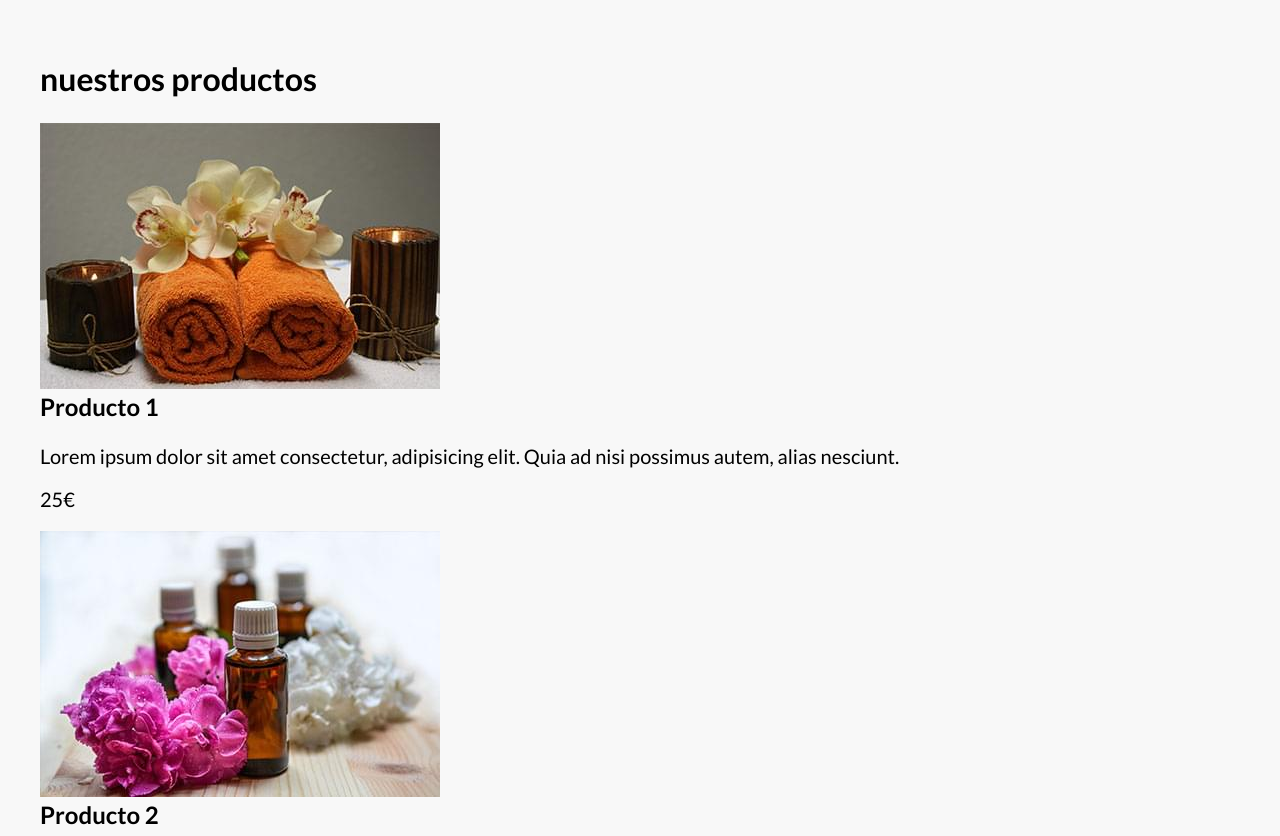
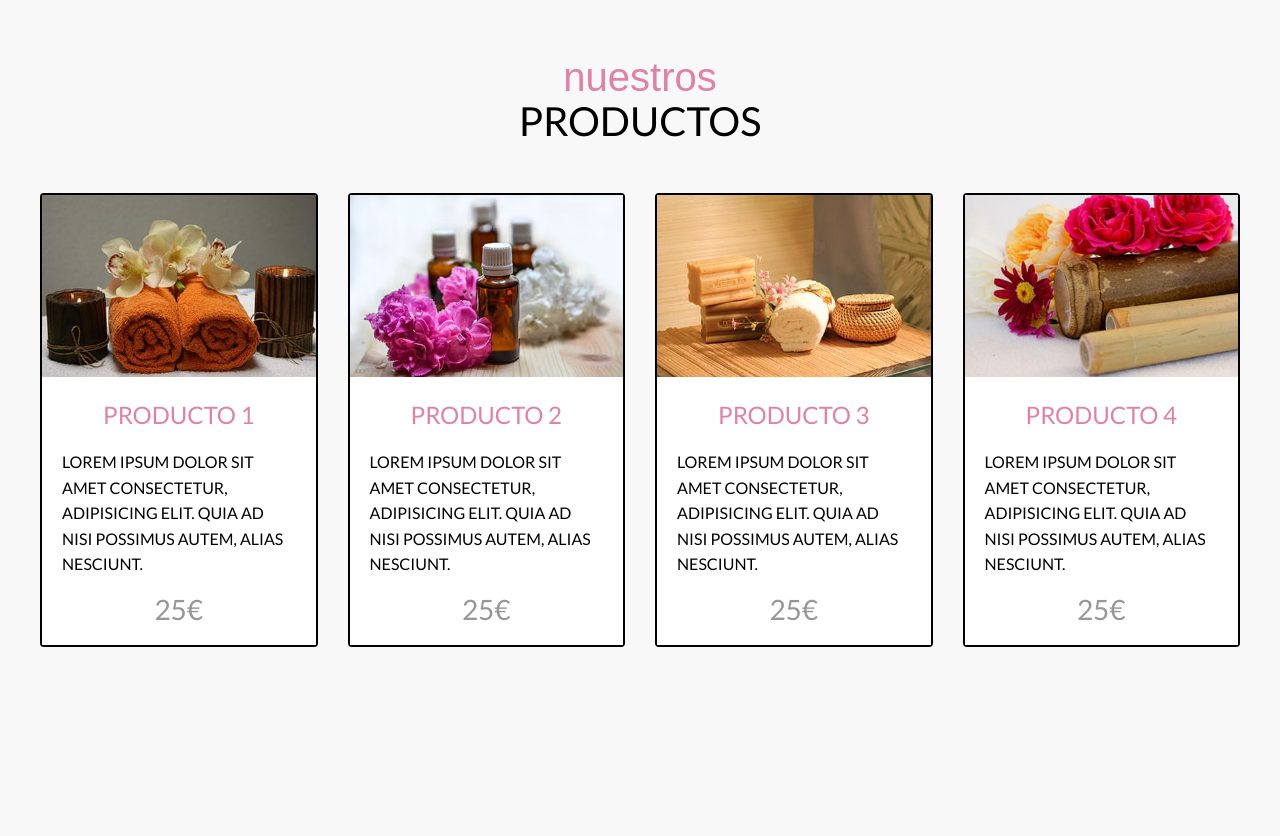
Before and after one commit to AlvaroSegovia-1/MonicaSpa, a website: page index.html in a window 1280 px wide. Shown: the part 2780-3616 px from the top of the page. After the commit the page ends 3507 px from the top, so only its background shows below. Drawn offline with Linux system fonts and the light colour scheme; a web font is replaced by a local one.

Commit message:
css productos

```diff
--- a/index.html
+++ b/index.html
@@ -161,8 +161,9 @@
          <div class="productos__grid">
 
              <div class="producto">
-                 <img src="build/img/producto_01.jpg" alt="imagen producto" class="producto__imagen">
-
+                 <div class="producto__mask">
+                    <img src="build/img/producto_01.jpg" alt="imagen producto" class="producto__imagen">
+                </div>
                  <div class="producto__contenido">
                      <h3 class="producto__nombre">Producto 1</h3>
                      <p class="producto__descripcion">Lorem ipsum dolor                          sit amet consectetur,
@@ -174,7 +175,10 @@
              </div>
 
              <div class="producto">
-                <img src="build/img/producto_02.jpg" alt="imagen producto" class="producto__imagen">
+
+                 <div class="producto__mask">
+                    <img src="build/img/producto_02.avif" alt="imagen producto" class="producto__imagen">
+                </div>
 
                 <div class="producto__contenido">
                     <h3 class="producto__nombre">Producto 2</h3>
@@ -187,7 +191,9 @@
             </div>
 
             <div class="producto">
-                <img src="build/img/producto_03.jpg" alt="imagen producto" class="producto__imagen">
+                <div class="producto__mask">
+                    <img src="build/img/producto_03.jpg" alt="imagen producto" class="producto__imagen">
+                </div>
 
                 <div class="producto__contenido">
                     <h3 class="producto__nombre">Producto 3</h3>
@@ -200,7 +206,9 @@
             </div>
 
             <div class="producto">
-                <img src="build/img/producto_04.jpg" alt="imagen producto" class="producto__imagen">
+                <div class="producto__mask">
+                    <img src="build/img/producto_04.jpg" alt="imagen producto" class="producto__imagen">
+                </div>
 
                 <div class="producto__contenido">
                     <h3 class="producto__nombre">Producto 4</h3>
--- a/src/scss/ui/contenido/_index.scss
+++ b/src/scss/ui/contenido/_index.scss
@@ -1,3 +1,4 @@
 @forward "bienvenida";
 @forward "cards";
 @forward "horarios";
+@forward "productos";
--- /dev/null
+++ b/src/scss/ui/contenido/_productos.scss
@@ -0,0 +1,55 @@
+@use "base/variables" as v;
+@use "base/mixins" as m;
+
+.productos {
+  &__heading {
+    @include m.headingCursiva;
+    margin-bottom: 5rem;
+  }
+
+  &__grid {
+    @include m.grid(1, 2rem);
+    @include m.tablet {
+      @include m.grid(2, 3rem);
+    }
+    @include m.desktop {
+      @include m.grid(4, 3rem);
+    }
+  }
+}
+
+.producto {
+  border: 2.8px solid v.$negro;
+  border-radius: 4px;
+  &__contenido {
+    background-color: v.$blanco;
+    padding: 2rem;
+  }
+  &__mask {
+    overflow: hidden;
+  }
+  &__imagen {
+    width: 100%;
+    transition-property: transform;
+    transition-duration: 300ms;
+    &:hover {
+      transform: scale(1.1);
+    }
+  }
+  &__nombre {
+    @include m.heading;
+    font-size: 2.4rem;
+    color: v.$secundario;
+  }
+  &__descripcion {
+    font-size: 1.6rem;
+    text-transform: uppercase;
+    line-height: 1.6;
+  }
+  &__precio {
+    text-align: center;
+    color: v.$gris;
+    font-size: 2.8rem;
+    margin: 0;
+  }
+}
```
Also changed, not shown: build/css/app.css, 1 other file.
